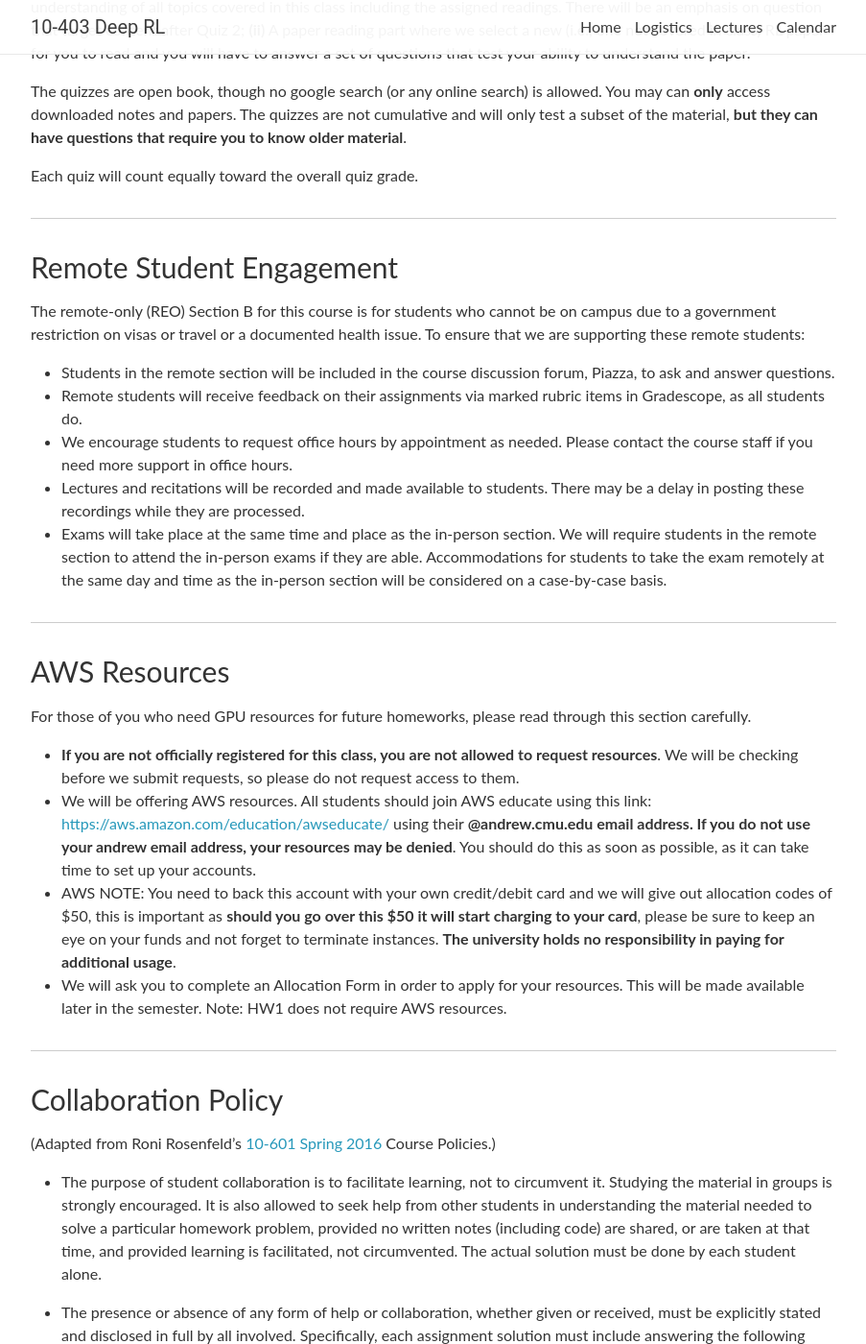
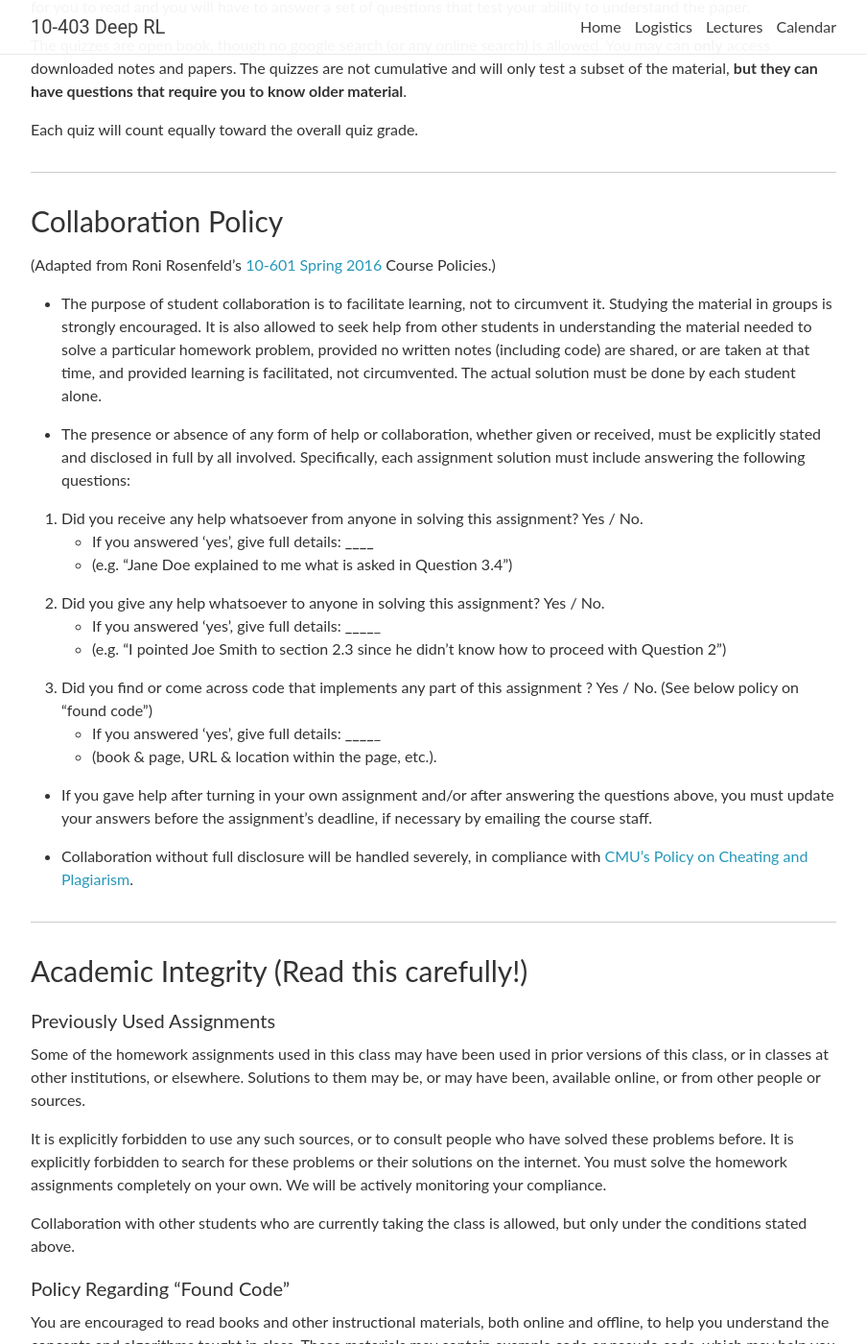
Before and after one commit to cmudeeprl/403website_s24, a Jekyll site: the page built from _pages/logistics.md, in a window 1280 px wide and 1400 px high, scrolled down 2587 px. Shown: the whole window at 96% size, without its empty margins (188-1091 px from the left). Built offline with Jekyll 4.4.1, drawn with Linux system fonts in a browser that asks for light colours; nearby versions of some CDN libraries; comment, search, counter and statistics services are not loaded; some of the changed text lies outside the part shown.

Commit message:
* updated logistics page

```diff
--- a/_pages/logistics.md
+++ b/_pages/logistics.md
@@ -73,28 +73,6 @@ Students are required to **typeset written homework solutions using $$\LaTeX$$ a
 The quizzes are open book, though no google search (or any online search) is allowed. You may can **only** access downloaded notes and papers. The quizzes are not cumulative and will only test a subset of the material, **but they can have questions that require you to know older material**.
 
 Each quiz will count equally toward the overall quiz grade.
-
-***
-
-### Remote Student Engagement
-
-The remote-only (REO) Section B for this course is for students who cannot be on campus due to a government restriction on visas or travel or a documented health issue. To ensure that we are supporting these remote students:
-- Students in the remote section will be included in the course discussion forum, Piazza, to ask and answer questions.
-- Remote students will receive feedback on their assignments via marked rubric items in Gradescope, as all students do.
-- We encourage students to request office hours by appointment as needed. Please contact the course staff if you need more support in office hours.
-- Lectures and recitations will be recorded and made available to students. There may be a delay in posting these recordings while they are processed.
-- Exams will take place at the same time and place as the in-person section. We will require students in the remote section to attend the in-person exams if they are able. Accommodations for students to take the exam remotely at the same day and time as the in-person section will be considered on a case-by-case basis.
-
-***
-
-### AWS Resources
-
-For those of you who need GPU resources for future homeworks, please read through this section carefully.
-
-- **If you are not officially registered for this class, you are not allowed to request resources**. We will be checking before we submit requests, so please do not request access to them.
-- We will be offering AWS resources. All students should join AWS educate using this link: [https://aws.amazon.com/education/awseducate/](https://aws.amazon.com/education/awseducate/) using their **@andrew.cmu.edu email address. If you do not use your andrew email address, your resources may be denied**. You should do this as soon as possible, as it can take time to set up your accounts.
-- AWS NOTE: You need to back this account with your own credit/debit card and we will give out allocation codes of $50, this is important as **should you go over this $50 it will start charging to your card**, please be sure to keep an eye on your funds and not forget to terminate instances. **The university holds no responsibility in paying for additional usage**.
-- We will ask you to complete an Allocation Form in order to apply for your resources. This will be made available later in the semester. Note: HW1 does not require AWS resources.
 
 ***
 
@@ -213,7 +191,7 @@ What grade is the cutoff for Pass will depend on your program. Be sure to check
 
 Students with timing conflicts (i.e., who have another class offered at the same time)  will be permitted to take this course.
 
-**However, there may be occasional days when we need you to arrive in person during class time (e.g. for student presentations)**.  We will let you know of any dates we require you to be available, as soon as we know them.
+**However, there may be occasional days when we need you to arrive in person during class time**.  We will let you know of any dates we require you to be available, as soon as we know them.
 
 ***
 
```
